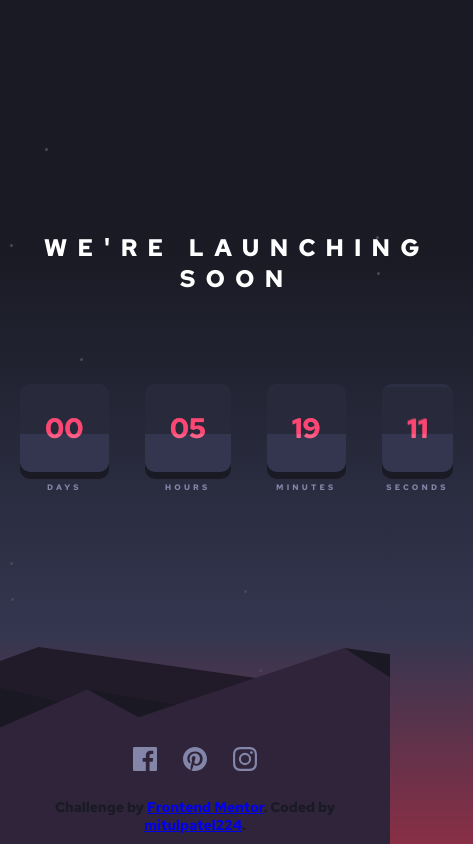
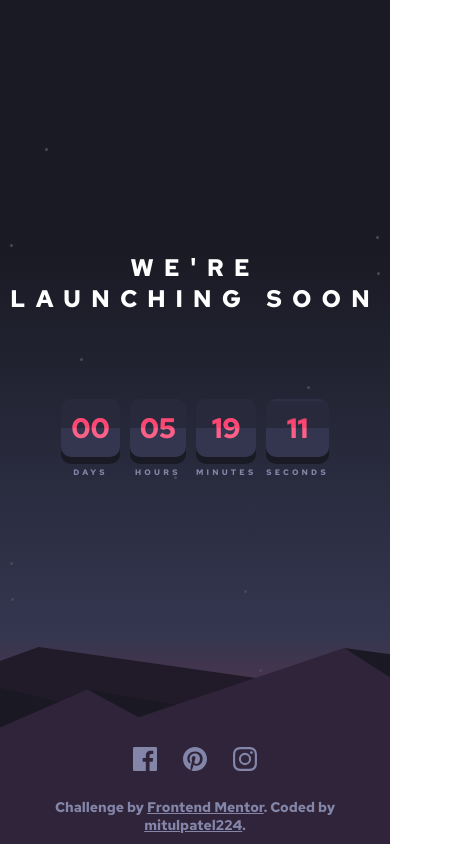
Before and after one commit to mitulpatel224/practice-launch-countdown, a website: page index.html in a window 390 px wide. Shown: the whole page, 473 px wide, since content can reach past the window. Drawn offline with nearby package versions, Linux system fonts and the light colour scheme.

Commit message:
fix: responsive issues

```diff
--- a/assets/scss/base/_global.scss
+++ b/assets/scss/base/_global.scss
@@ -40,6 +40,9 @@
 h1 {
   font-size: 1.5rem;
 }
+a {
+  color: $GrayishBlue;
+}
 
 @media (max-width: 425px) {
   body {
--- a/assets/scss/components/_countdown.scss
+++ b/assets/scss/components/_countdown.scss
@@ -20,7 +20,7 @@
 
 .timer {
   &-card {
-    padding: 10px;
+    padding: 5px;
     overflow: hidden;
     text-align: center;
     &-label {
@@ -40,7 +40,7 @@
 
       // ALL CHILD
       > * {
-        padding: 25px;
+        padding: 10px;
       }
 
       // GLASS: OVERWRITE
@@ -70,7 +70,9 @@
 
 @media (min-width: 768px) {
   .timer {
+    gap: 1;
     &-card {
+      padding: 10px;
       &-time {
         font-size: 4rem;
       }
--- a/assets/scss/components/_footer.scss
+++ b/assets/scss/components/_footer.scss
@@ -7,7 +7,7 @@
   }
   .attribution {
     text-align: center;
-    color: $VeryVeryDarkBlue;
+    color: $GrayishBlue;
   }
 }
 
--- a/index.html
+++ b/index.html
@@ -32,7 +32,7 @@
           class="d-flex flex-column justify-content-center align-items-center flex-grow-1 h-100"
         >
           <h1 class="countdown-title">We're launching soon</h1>
-          <div class="timer d-flex gap-1">
+          <div class="timer d-flex">
             <!-- CARD: DAYS -->
             <div class="timer-card">
               <div class="timer-card-time">
```
Also changed, not shown: style.css, 1 other file.
